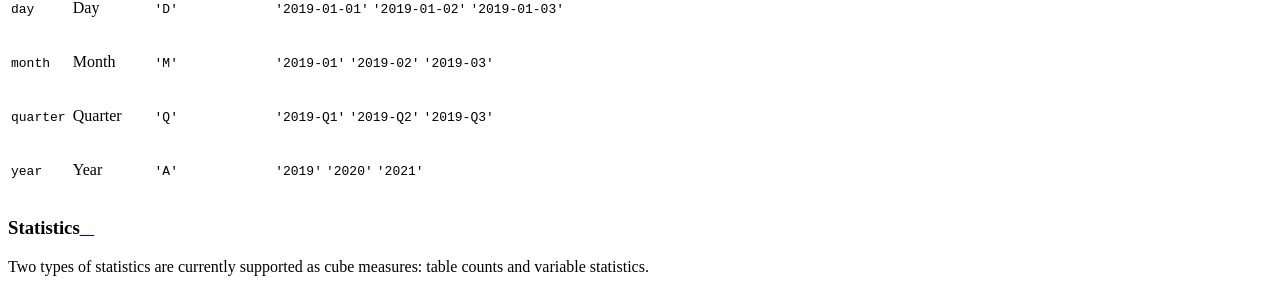
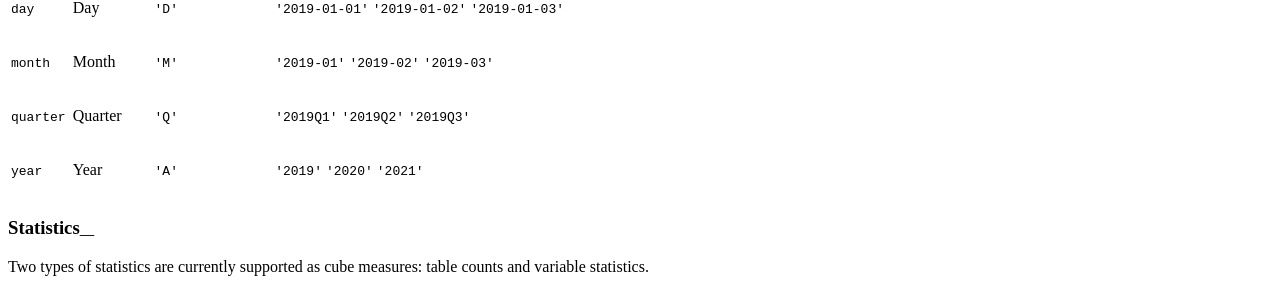
Before and after one commit to Apteco/py-apteco, a Sphinx documentation site: the page built from docs/source/reference/topics/cube.rst, in a window 1280 px wide and 900 px high, scrolled down 6023 px. Shown: the part 150-447 px from the top of the window. Built offline with Sphinx 7.4.7 and the Read the Docs theme 2.0.0, drawn with Linux system fonts in a browser that asks for light colours.

Commit message:
Update banded Date Quarters format examples (amend e1536b7). [AB#3523]

```diff
--- a/docs/source/reference/topics/cube.rst
+++ b/docs/source/reference/topics/cube.rst
@@ -404,7 +404,7 @@ Conversion to a pandas DataFrame:
    * - ``quarter``
      - Quarter
      - ``'Q'``
-     - ``'2019-Q1'`` ``'2019-Q2'`` ``'2019-Q3'``
+     - ``'2019Q1'`` ``'2019Q2'`` ``'2019Q3'``
    * - ``year``
      - Year
      - ``'A'``
```
